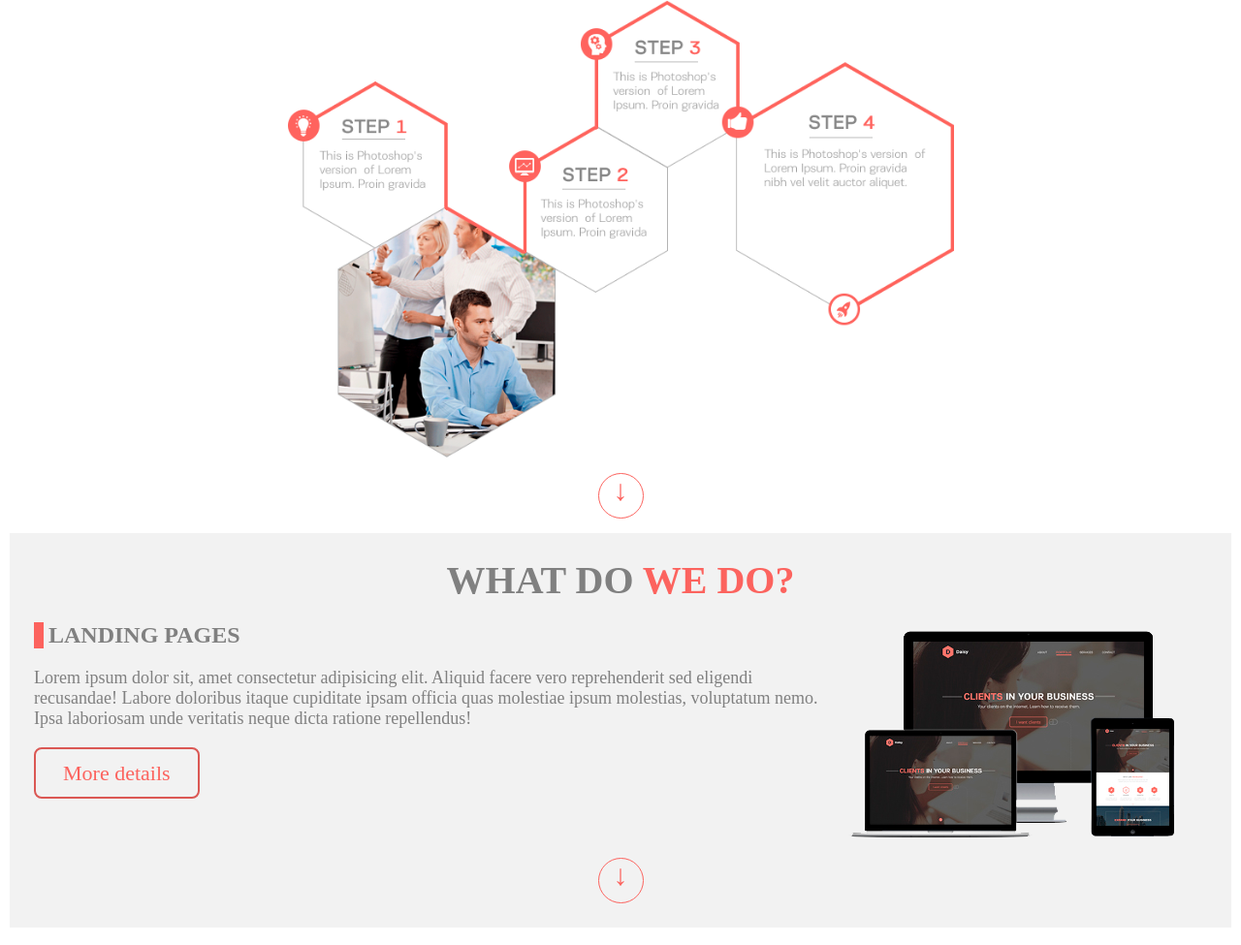
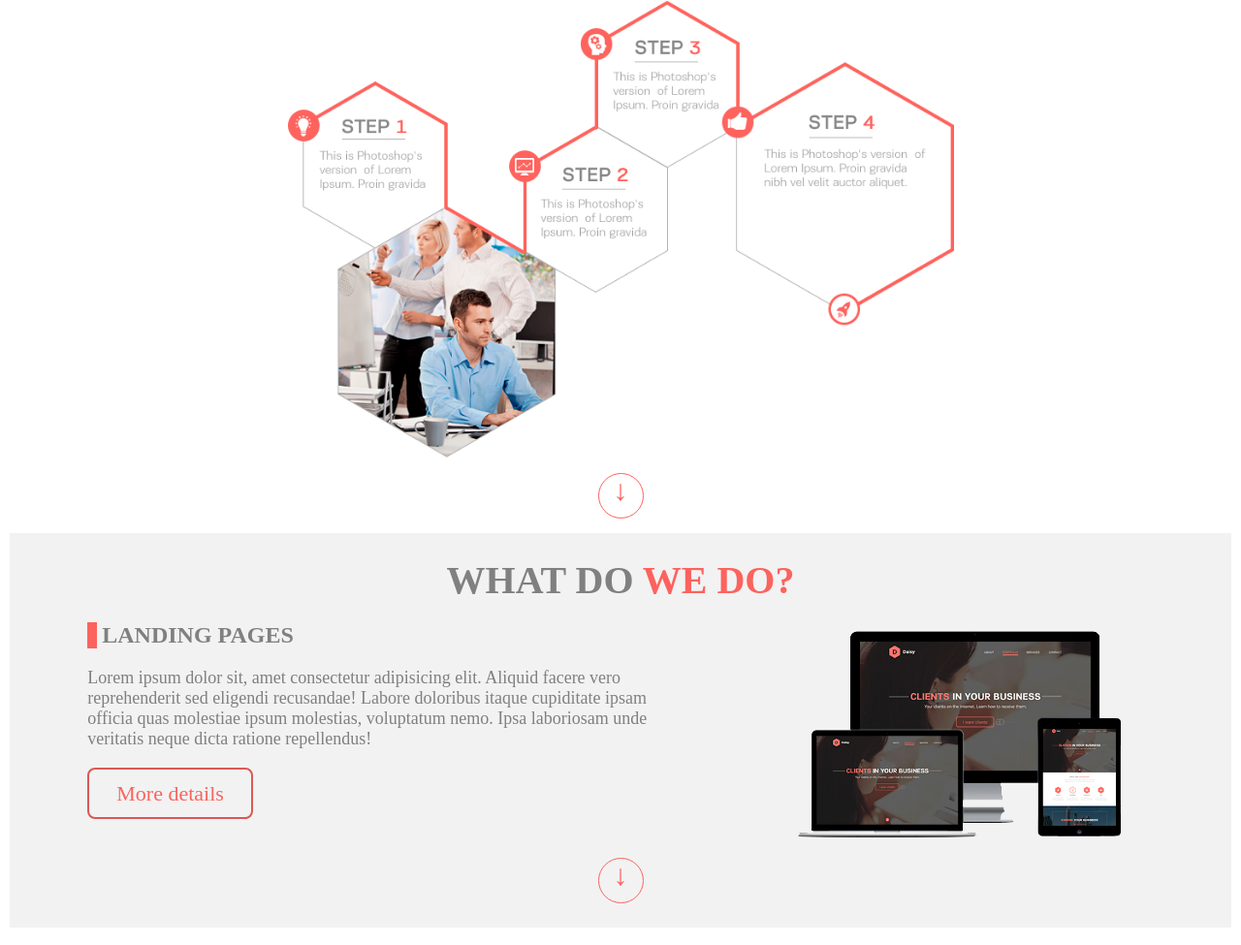
Before and after one commit to SKuznetzov/css_project, a website: page index.html in a window 1280 px wide. Shown: the part 1898-2873 px from the top of the page at 97% size. Drawn offline with Linux system fonts and the light colour scheme.

Commit message:
correct error

```diff
--- a/index.html
+++ b/index.html
@@ -83,7 +83,7 @@
     <section class="wedo1">
         <h1 class="main_header">What do <span>we do?</span></h1>
         <div class="container">
-            <div class="="left">
+            <div class="left">
                 <h2>Landing Pages</h2>
                 <p>Lorem ipsum dolor sit, amet consectetur adipisicing elit. Aliquid facere vero reprehenderit sed eligendi recusandae! Labore doloribus itaque cupiditate ipsam officia quas molestiae ipsum molestias, voluptatum nemo. Ipsa laboriosam unde veritatis neque dicta ratione repellendus!</p>
             <a href="" class="btn">More details</a>
```
